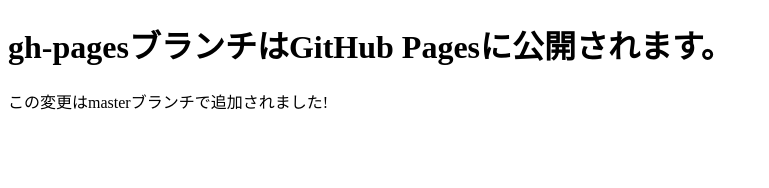
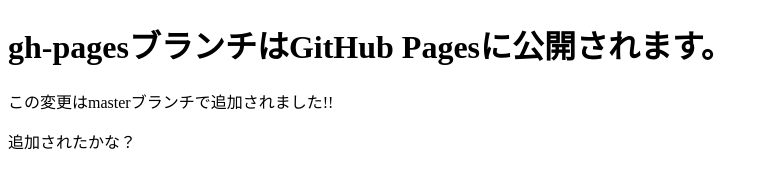
Before and after one commit to andrew731-5/git-study, a plain HTML site: page index.html in a window 1280 px wide. Shown: the whole page, without its empty margins (0-769 px from the left). Drawn offline with Linux system fonts and the light colour scheme.

Commit message:
三段目を追加

```diff
--- a/index.html
+++ b/index.html
@@ -6,6 +6,7 @@
     </head>
     <body>
         <h1>gh-pagesブランチはGitHub Pagesに公開されます。</h1>
-        <p>この変更はmasterブランチで追加されました!</p>
+        <p>この変更はmasterブランチで追加されました!!</p>
+        <p>追加されたかな？</p>
     </body>
 </html>
```
